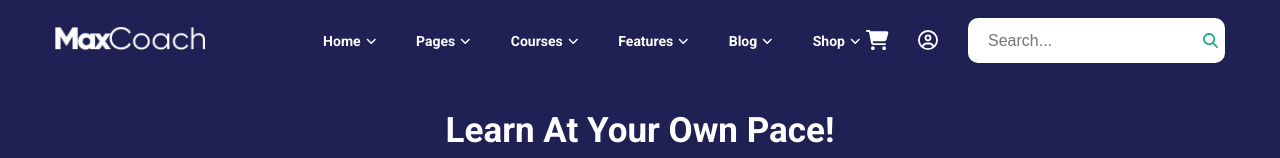
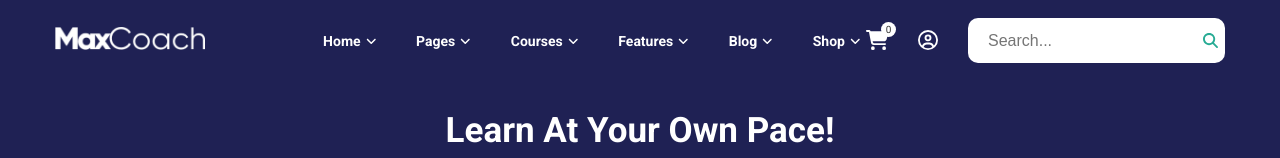
Before and after one commit to Pierfran992/proj-html-vuejs, a Vue app: page / in a window 1280 px wide. Shown: the top 158 px of the page. Built offline with nearby package versions, Linux system fonts and the light colour scheme.

Commit message:
Creato il counter dello shop e messo in position absolute sul'icona dello shop;

```diff
--- a/src/components/components-header/NavBar.vue
+++ b/src/components/components-header/NavBar.vue
@@ -24,6 +24,9 @@ export default {
         <!-- slot dell'icona dello shop -->
         <div class="icon_shop">
             <font-awesome-icon icon="fa-solid fa-cart-shopping" />
+            <div class="count_shop-element">
+                <span>0</span>
+            </div>
         </div>
         <!-- slot dell'icona dell'user -->
         <div class="icon_user">
@@ -66,6 +69,20 @@ div {
     .icon_shop {
         font-size: 20px;
         margin-left: 5px;
+        position: relative;
+
+        .count_shop-element {
+            background-color: $secondColor;
+            color: $fontPrimaryColor;
+            width: 15px;
+            height: 15px;
+            line-height: 15px;
+            font-size: 10px;
+            border-radius: 50%;
+            position: absolute;
+            top: -8px;
+            right: -8px;
+        }
     }
 
     .icon_user {
```
